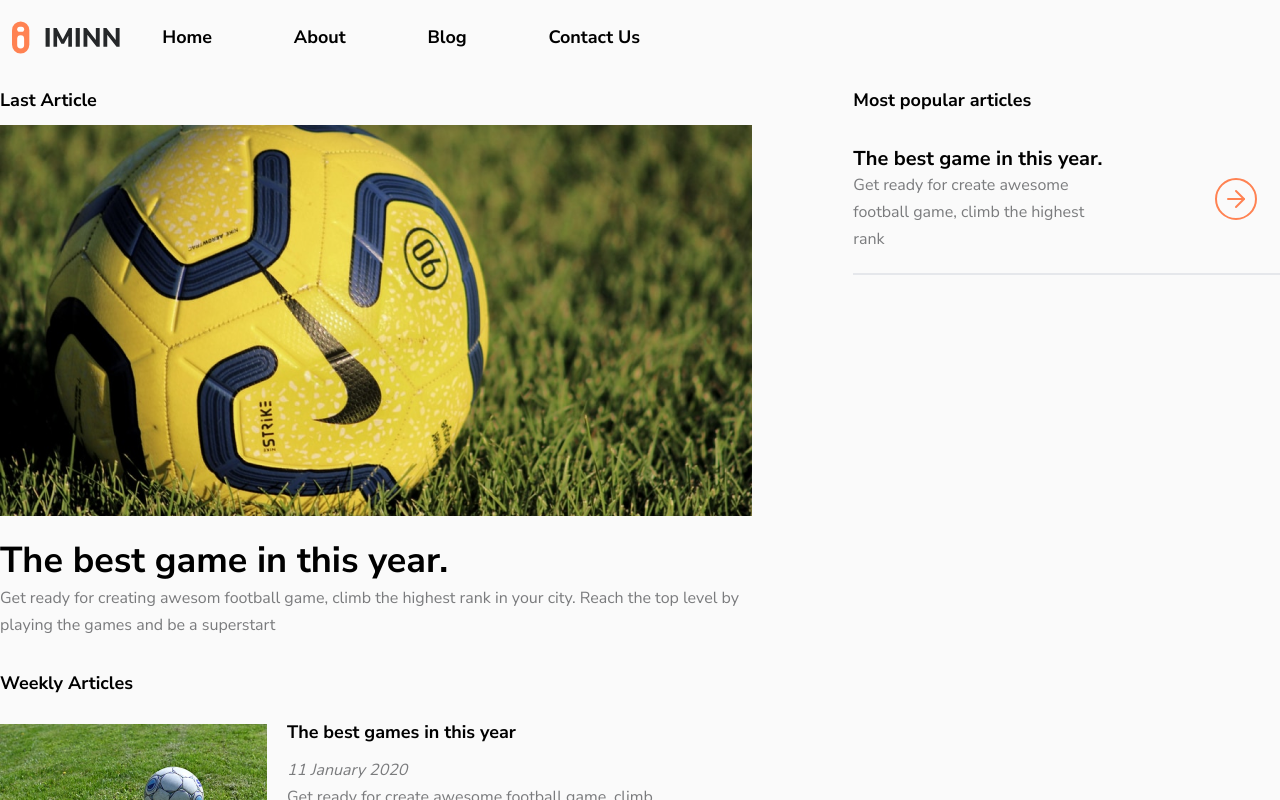
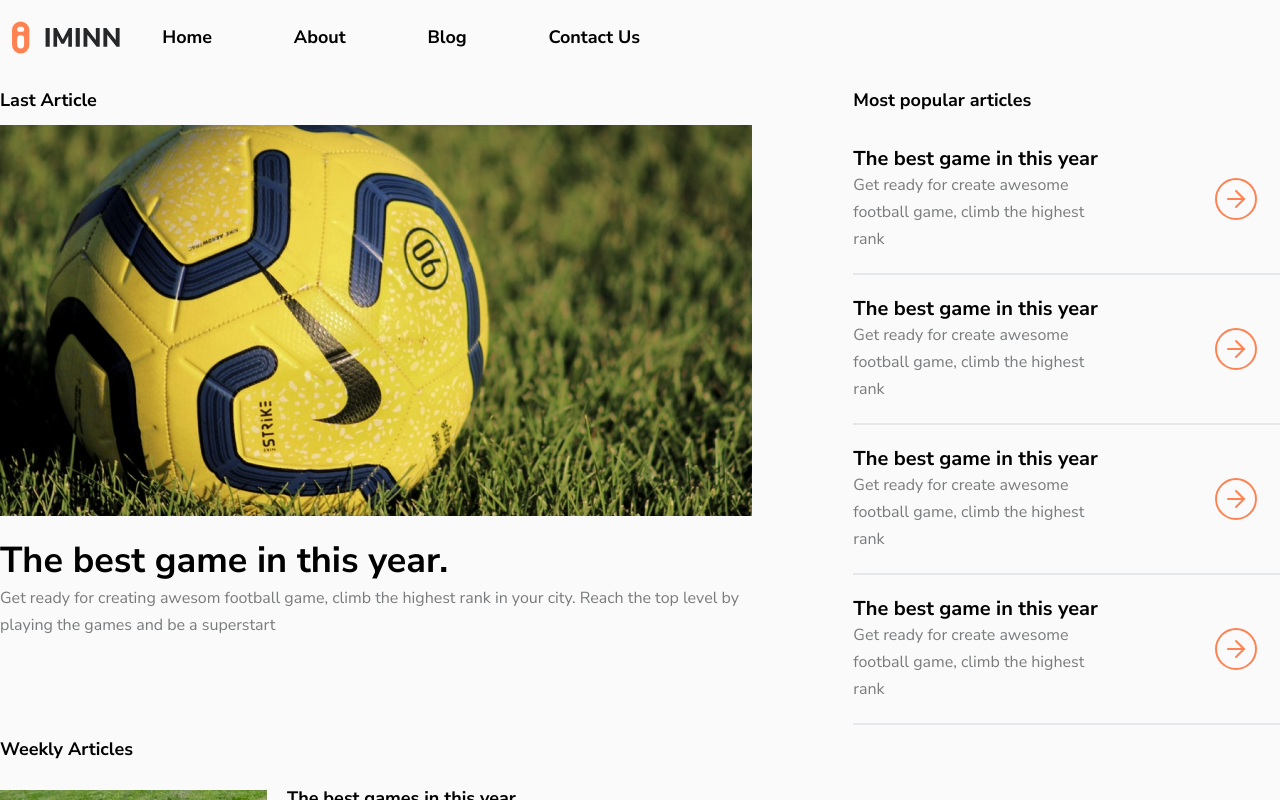
Before and after one commit to Taimoorkhan1122/IMINN_Demo, a React (Create React App) app: page / in a window 1280 px wide. Shown: the top 800 px of the page. Built offline with nearby package versions, Linux system fonts and the light colour scheme.

Commit message:
Feat: Popular articles dynamic now

```diff
--- a/src/App.js
+++ b/src/App.js
@@ -19,7 +19,7 @@ function App() {
       const res = fetchData();
       setData(res);
     }, 2000);
-  }, [data]);
+  }, []);
 
   if (!data || data.length < 0) return <h1>fetching data</h1>;
   return (
--- a/src/Components/Content.jsx
+++ b/src/Components/Content.jsx
@@ -1,7 +1,7 @@
 import React from "react";
 
 import LastArticle from "./LastArticle";
-import PopularArticles from "./LatestArticles";
+import PopularArticles from "./PopularArticles";
 import WeeklyArticles from "./WeeklyArticles";
 
 const Content = ({ data }) => {
--- a/src/Components/LatestArticles.jsx
+++ /dev/null
@@ -1,22 +0,0 @@
-import React from "react";
-
-const LatestArticles = () => {
-  return (
-    <div className="w-1/3">
-      <h3>Most popular articles</h3>
-      <div className="article-card border-b-2 flex justify-between items-center py-5 w-full">
-        <div className="card-content">
-          <h2>The best game in this year.</h2>
-          <p>
-            Get ready for create awesome football game, climb the highest rank
-          </p>
-        </div>
-        <div className="icon mr-5">
-          <img src="./assets/arrow-right-circle.svg" alt="icon" />
-        </div>
-      </div>
-    </div>
-  );
-};
-
-export default LatestArticles;
--- /dev/null
+++ b/src/Components/PopularArticles.jsx
@@ -0,0 +1,23 @@
+import React from "react";
+
+const PopularArticles = ({ data: { popularArticles } }) => {
+  console.log(popularArticles);
+  return (
+    <div className="w-1/3">
+      <h3>Most popular articles</h3>
+      {popularArticles.map((article) => (
+        <div className="article-card border-b-2 flex justify-between items-center py-5 w-full">
+          <div className="card-content">
+            <h2>{popularArticles[0].heading}</h2>
+            <p>{popularArticles[0].content}</p>
+          </div>
+          <div className="icon mr-5">
+            <img src="./assets/arrow-right-circle.svg" alt="icon" />
+          </div>
+        </div>
+      ))}
+    </div>
+  );
+};
+
+export default PopularArticles;
--- a/src/data.js
+++ b/src/data.js
@@ -33,26 +33,26 @@ export const fetchData = () => {
         {
           heading: "The best game in this year",
           content:
-            "Get ready for creating awesom football game, climb the highest rank in your city. Reach the top level by playing the games and be a superstart",
+            "Get ready for create awesome football game, climb the highest rank ",
           date: "13 January 2020",
-        },
-        {
-          heading: "The best game of last year",
-          content:
-            "Get ready for creating awesom football game, climb the highest rank in your city. Reach the top level by playing the games and be a superstart",
-          date: "13 Febraury 2020",
         },
         {
           heading: "The best game in this year",
           content:
-            "Get ready for creating awesom football game, climb the highest rank in your city. Reach the top level by playing the games and be a superstart",
+            "Get ready for create awesome football game, climb the highest rank ",
           date: "13 January 2020",
         },
         {
-          heading: "The best game of last year",
+          heading: "The best game in this year",
           content:
-            "Get ready for creating awesom football game, climb the highest rank in your city. Reach the top level by playing the games and be a superstart",
-          date: "13 Febraury 2020",
+            "Get ready for create awesome football game, climb the highest rank ",
+          date: "13 January 2020",
+        },
+        {
+          heading: "The best game in this year",
+          content:
+            "Get ready for create awesome football game, climb the highest rank ",
+          date: "13 January 2020",
         },
       ],
     },
--- a/src/index.css
+++ b/src/index.css
@@ -80,7 +80,7 @@
     border-bottom: 3px solid rgba(255, 130, 82, 1);
   }
   .card-content {
-    max-width: 256px;
+    max-width: 266px;
   }
   .last-article-content {
     max-width: 752px;
```
